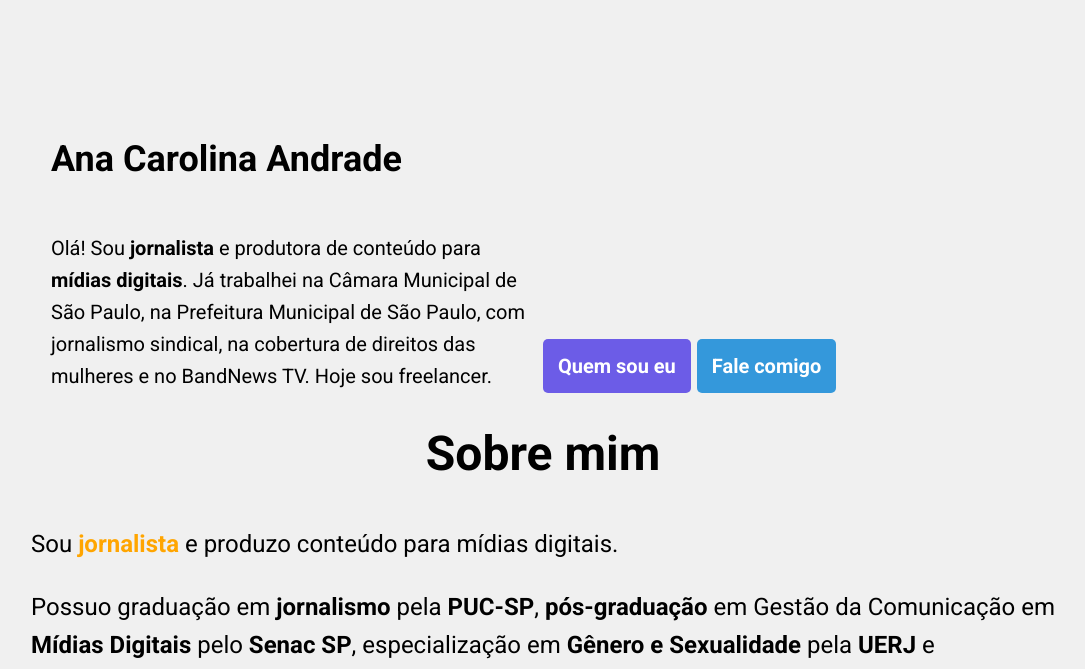
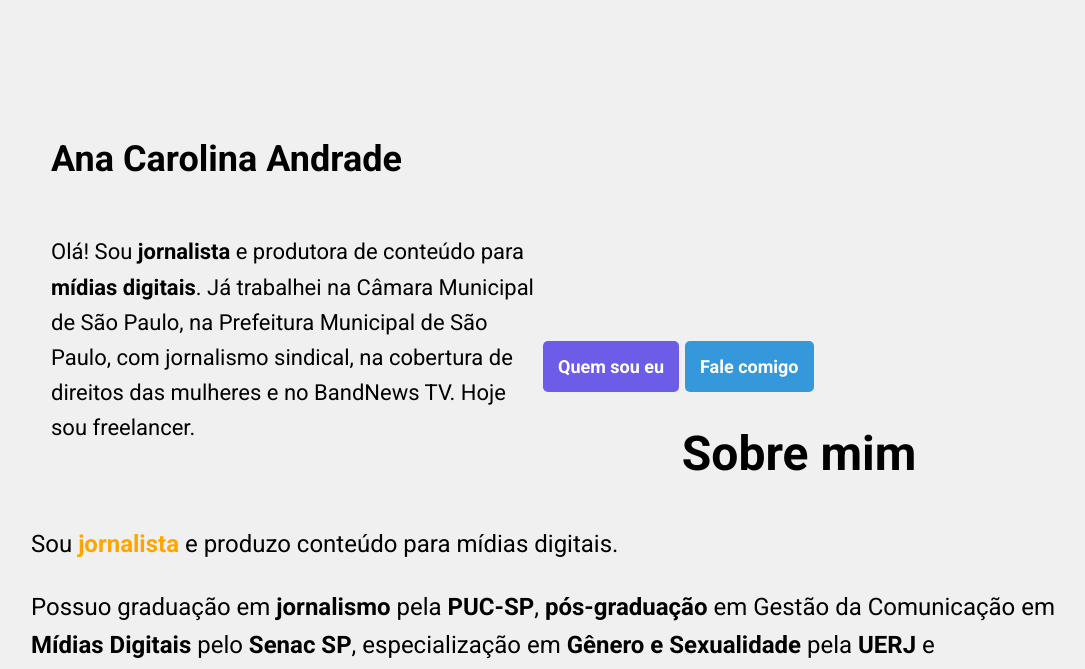
Before and after one commit to carol00andrade/portfoliosite, a Flask app: page / in a window 1280 px wide. Shown: the part 256-925 px from the top of the page, without its empty margins (97-1182 px from the left). Run offline with Flask 3, Linux system fonts and the light colour scheme.

Commit message:
Update portfolio.html

```diff
--- a/templates/portfolio.html
+++ b/templates/portfolio.html
@@ -54,7 +54,7 @@
                  text-align: left;
             }
             .content p {
-                font-size: 20px;
+                font-size: 22px;
             }
             .highlighted {
                 background-color: #FF8562;
@@ -68,7 +68,7 @@
                 background-color: #6c5ce7;
                 border-radius: 5px;
                 padding: 15px;
-                font-size: 20px;
+                font-size: 18px;
                 font-weight: bold;
                 color: #FFFFFF;
                 text-decoration: none;
@@ -77,7 +77,7 @@
                 background-color: #3498db;
                 border-radius: 5px;
                 padding: 15px;
-                font-size: 20px;
+                font-size: 18px;
                 font-weight: bold;
                 color: #FFFFFF;
                 text-decoration: none;
```
